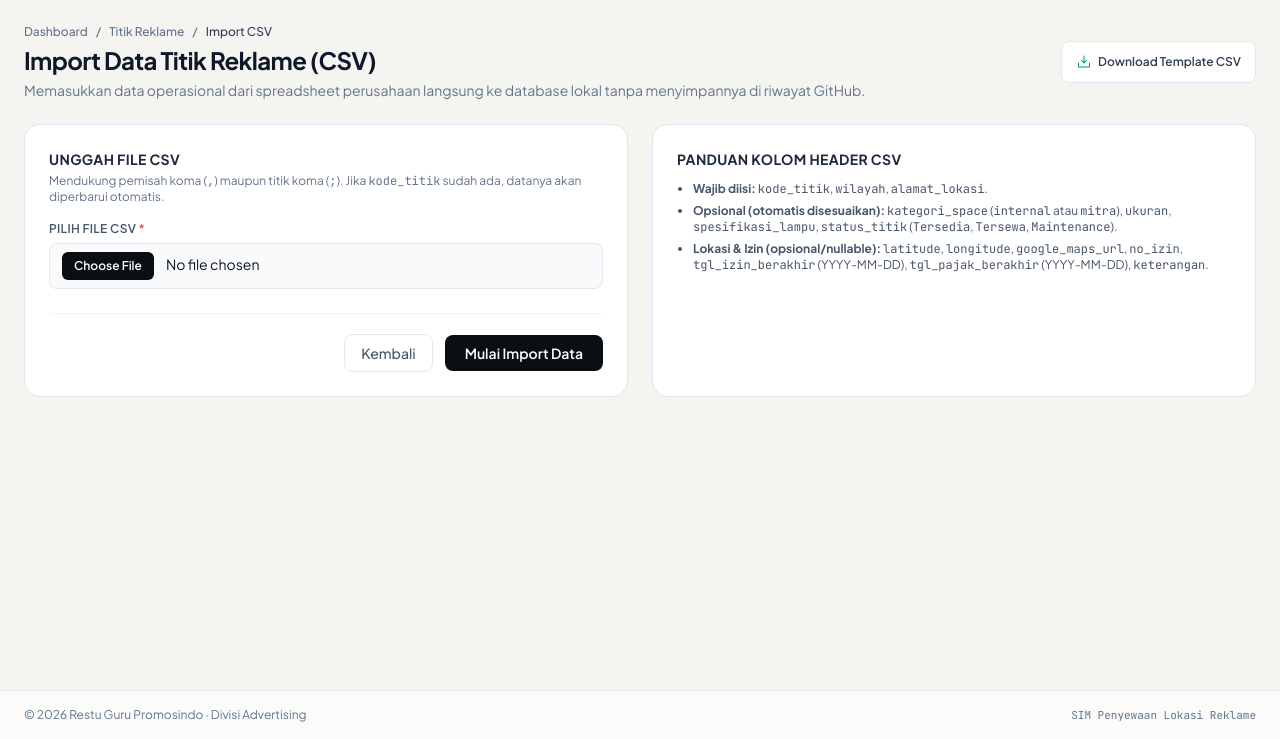
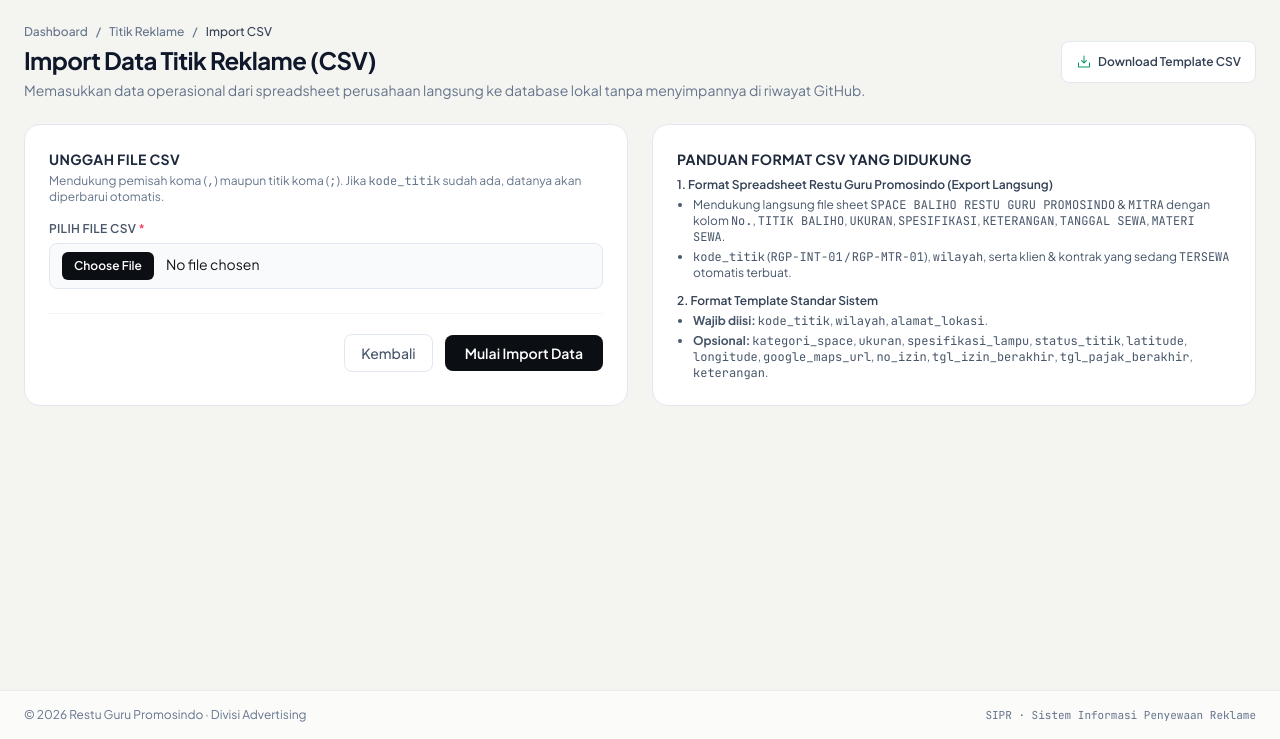
Before and after one commit to RizkiYanor50505/PKL-RESTU-GURU, a Laravel app: page /penyewaanreklame/titik-reklame-import in a window 1280 px wide. Shown: the part 61-800 px from the top of the page. Run offline with Laravel 12, Linux system fonts and the light colour scheme; some libraries are stand-ins or nearby versions.

Commit message:
feat(PenyewaanReklame): dukung impor langsung format sheet Restu Guru & update footer SIPR

```diff
--- a/app/Http/Controllers/PenyewaanReklame/TitikReklameController.php
+++ b/app/Http/Controllers/PenyewaanReklame/TitikReklameController.php
@@ -3,7 +3,11 @@
 namespace App\Http\Controllers\PenyewaanReklame;
 
 use App\Http\Controllers\Controller;
+use App\Http\Controllers\PenyewaanReklame\Concerns\ResolvesSessionUser;
+use App\Models\Klien;
+use App\Models\KontrakSewa;
 use App\Models\TitikReklame;
+use Carbon\Carbon;
 use Illuminate\Database\Eloquent\Builder;
 use Illuminate\Http\RedirectResponse;
 use Illuminate\Http\Request;
@@ -15,6 +19,7 @@ use Symfony\Component\HttpFoundation\StreamedResponse;
 
 class TitikReklameController extends Controller
 {
+    use ResolvesSessionUser;
     public function index(Request $request): View
     {
         $titikReklames = $this->filteredQuery($request)->orderBy('kode_titik')->get();
@@ -183,44 +188,130 @@ class TitikReklameController extends Controller
         ]);
 
         $path = $request->file('file_csv')->getRealPath();
-        $probe = fopen($path, 'r');
-        $firstLine = $probe ? (fgets($probe) ?: '') : '';
-        if ($probe) {
-            fclose($probe);
-        }
-        $delimiter = substr_count($firstLine, ';') > substr_count($firstLine, ',') ? ';' : ',';
+        $delimiter = $this->detectCsvDelimiter($path);
+        $rows = $this->readCsvRows($path, $delimiter);
 
-        $handle = fopen($path, 'r');
-        $rawHeaders = fgetcsv($handle, 0, $delimiter);
-        if (! $rawHeaders) {
-            fclose($handle);
-
-            return back()->with('error', 'File CSV kosong atau format header tidak terbaca.');
+        if ($rows === []) {
+            return back()->with('error', 'File CSV kosong atau tidak terbaca.');
         }
 
-        $headers = array_map(function (?string $col): string {
-            $clean = preg_replace('/^\xEF\xBB\xBF/', '', (string) $col);
+        $firstHeaders = $this->normalizeCsvHeaders($rows[0]);
+        $isStandardFormat = in_array('kode_titik', $firstHeaders, true)
+            && in_array('wilayah', $firstHeaders, true)
+            && in_array('alamat_lokasi', $firstHeaders, true);
 
-            return strtolower(trim($clean));
-        }, $rawHeaders);
-
-        if (! in_array('kode_titik', $headers, true) || ! in_array('wilayah', $headers, true) || ! in_array('alamat_lokasi', $headers, true)) {
-            fclose($handle);
-
-            return back()->with('error', 'Header CSV wajib memiliki kolom kode_titik, wilayah, dan alamat_lokasi.');
+        if ($isStandardFormat) {
+            $result = $this->importStandardCsvRows($rows, $firstHeaders);
+        } elseif ($this->looksLikeRestuGuruSheet($rows)) {
+            $result = $this->importRestuGuruSheetRows($rows);
+        } else {
+            return back()->with(
+                'error',
+                'Format CSV belum sesuai. Gunakan header template (kode_titik, wilayah, alamat_lokasi) atau format spreadsheet Space Baliho Restu Guru (kolom TITIK BALIHO & UKURAN).'
+            );
         }
 
+        $message = "Berhasil mengimpor {$result['titik']} data titik reklame dari file CSV.";
+        if ($result['kontrak'] > 0) {
+            $message .= " ({$result['kontrak']} kontrak sewa & data klien otomatis dicatat).";
+        }
+
+        return redirect()
+            ->route('penyewaanreklame.titik-reklame.index')
+            ->with('success', $message);
+    }
+
+    private function detectCsvDelimiter(string $path): string
+    {
+        $probe = fopen($path, 'r');
+        if (! $probe) {
+            return ',';
+        }
+
+        $sample = '';
+        while (($line = fgets($probe)) !== false) {
+            if (trim($line) !== '') {
+                $sample = $line;
+                break;
+            }
+        }
+        fclose($probe);
+
+        return substr_count($sample, ';') > substr_count($sample, ',') ? ';' : ',';
+    }
+
+    /**
+     * @return list<list<string>>
+     */
+    private function readCsvRows(string $path, string $delimiter): array
+    {
+        $handle = fopen($path, 'r');
+        if (! $handle) {
+            return [];
+        }
+
+        $rows = [];
+        while (($row = fgetcsv($handle, 0, $delimiter, '"', '\\')) !== false) {
+            $cleaned = array_map(function (?string $cell): string {
+                $noBom = preg_replace('/^\xEF\xBB\xBF/', '', (string) $cell);
+
+                return trim((string) $noBom);
+            }, $row);
+
+            if (count(array_filter($cleaned, fn (string $v): bool => $v !== '')) === 0) {
+                continue;
+            }
+
+            $rows[] = $cleaned;
+        }
+        fclose($handle);
+
+        return $rows;
+    }
+
+    /**
+     * @param list<string> $rawHeaders
+     * @return list<string>
+     */
+    private function normalizeCsvHeaders(array $rawHeaders): array
+    {
+        return array_map(function (string $col): string {
+            $normalized = strtolower(trim($col));
+            $normalized = preg_replace('/[^a-z0-9]+/', '_', $normalized) ?? $normalized;
+
+            return trim($normalized, '_');
+        }, $rawHeaders);
+    }
+
+    /**
+     * @param list<list<string>> $rows
+     */
+    private function looksLikeRestuGuruSheet(array $rows): bool
+    {
+        foreach ($rows as $row) {
+            $headers = $this->normalizeCsvHeaders($row);
+            if (in_array('titik_baliho', $headers, true) && in_array('ukuran', $headers, true)) {
+                return true;
+            }
+        }
+
+        return false;
+    }
+
+    /**
+     * @param list<list<string>> $rows
+     * @param list<string> $headers
+     * @return array{titik: int, kontrak: int}
+     */
+    private function importStandardCsvRows(array $rows, array $headers): array
+    {
         $imported = 0;
 
-        DB::transaction(function () use ($handle, $delimiter, $headers, &$imported): void {
-            while (($row = fgetcsv($handle, 0, $delimiter)) !== false) {
-                if (count(array_filter($row, fn ($v) => trim((string) $v) !== '')) === 0) {
-                    continue;
-                }
-
+        DB::transaction(function () use ($rows, $headers, &$imported): void {
+            foreach (array_slice($rows, 1) as $row) {
                 $assoc = [];
                 foreach ($headers as $idx => $key) {
-                    $assoc[$key] = isset($row[$idx]) ? trim((string) $row[$idx]) : null;
+                    $assoc[$key] = $row[$idx] ?? null;
                 }
 
                 $kode = $assoc['kode_titik'] ?? '';
@@ -231,13 +322,6 @@ class TitikReklameController extends Controller
                 $rawSpace = strtolower($assoc['kategori_space'] ?? 'internal');
                 $kategoriSpace = str_contains($rawSpace, 'mitra') ? 'mitra' : 'internal';
 
-                $rawStatus = strtolower($assoc['status_titik'] ?? 'tersedia');
-                $statusTitik = match (true) {
-                    str_contains($rawStatus, 'sewa') => 'Tersewa',
-                    str_contains($rawStatus, 'maint') => 'Maintenance',
-                    default => 'Tersedia',
-                };
-
                 TitikReklame::updateOrCreate(
                     ['kode_titik' => $kode],
                     [
@@ -246,7 +330,7 @@ class TitikReklameController extends Controller
                         'alamat_lokasi' => $assoc['alamat_lokasi'],
                         'ukuran' => ($assoc['ukuran'] ?? '') !== '' ? $assoc['ukuran'] : '-',
                         'spesifikasi_lampu' => ($assoc['spesifikasi_lampu'] ?? '') !== '' ? $assoc['spesifikasi_lampu'] : null,
-                        'status_titik' => $statusTitik,
+                        'status_titik' => $this->normalizeStatusTitik($assoc['status_titik'] ?? 'tersedia'),
                         'latitude' => is_numeric($assoc['latitude'] ?? null) ? (float) $assoc['latitude'] : null,
                         'longitude' => is_numeric($assoc['longitude'] ?? null) ? (float) $assoc['longitude'] : null,
                         'google_maps_url' => ($assoc['google_maps_url'] ?? '') !== '' ? $assoc['google_maps_url'] : null,
@@ -261,11 +345,222 @@ class TitikReklameController extends Controller
             }
         });
 
-        fclose($handle);
+        return ['titik' => $imported, 'kontrak' => 0];
+    }
 
-        return redirect()
-            ->route('penyewaanreklame.titik-reklame.index')
-            ->with('success', "Berhasil mengimpor {$imported} data titik reklame dari file CSV.");
+    /**
+     * Impor format spreadsheet operasional Restu Guru Promosindo (Internal & Mitra).
+     *
+     * @param list<list<string>> $rows
+     * @return array{titik: int, kontrak: int}
+     */
+    private function importRestuGuruSheetRows(array $rows): array
+    {
+        $imported = 0;
+        $kontrakCount = 0;
+        $kategoriSpace = 'internal';
+        $activeHeaders = null;
+        $sequenceBySpace = ['internal' => 0, 'mitra' => 0];
+        $userId = $this->resolveSessionUserId();
+
+        DB::transaction(function () use (
+            $rows,
+            &$imported,
+            &$kontrakCount,
+            &$kategoriSpace,
+            &$activeHeaders,
+            &$sequenceBySpace,
+            $userId
+        ): void {
+            foreach ($rows as $row) {
+                $rowText = strtolower(implode(' ', array_filter($row, fn (string $v): bool => $v !== '')));
+                if (str_contains($rowText, 'space baliho')) {
+                    $kategoriSpace = str_contains($rowText, 'mitra') ? 'mitra' : 'internal';
+                    continue;
+                }
+
+                $normalized = $this->normalizeCsvHeaders($row);
+                if (in_array('titik_baliho', $normalized, true) && in_array('ukuran', $normalized, true)) {
+                    $activeHeaders = $normalized;
+                    continue;
+                }
+
+                if ($activeHeaders === null) {
+                    continue;
+                }
+
+                $assoc = [];
+                foreach ($activeHeaders as $idx => $key) {
+                    if ($key !== '') {
+                        $assoc[$key] = $row[$idx] ?? '';
+                    }
+                }
+
+                $alamat = $assoc['titik_baliho'] ?? ($assoc['alamat_lokasi'] ?? '');
+                if ($alamat === '') {
+                    continue;
+                }
+
+                $sequenceBySpace[$kategoriSpace]++;
+                $rawNo = $assoc['no'] ?? '';
+                $nomorUrut = ctype_digit($rawNo) ? (int) $rawNo : $sequenceBySpace[$kategoriSpace];
+                $kode = ($assoc['kode_titik'] ?? '') !== ''
+                    ? substr($assoc['kode_titik'], 0, 30)
+                    : sprintf('%s-%02d', $kategoriSpace === 'mitra' ? 'RGP-MTR' : 'RGP-INT', $nomorUrut);
+
+                $statusTitik = $this->normalizeStatusTitik($assoc['status_titik'] ?? ($assoc['keterangan'] ?? 'ready'));
+                $wilayah = ($assoc['wilayah'] ?? '') !== ''
+                    ? $assoc['wilayah']
+                    : $this->inferWilayahFromAlamat($alamat);
+                $spesifikasi = $assoc['spesifikasi_lampu'] ?? ($assoc['spesifikasi'] ?? '');
+                $tanggalSewa = $this->cleanSpreadsheetPlaceholder($assoc['tanggal_sewa'] ?? '');
+                $materiSewa = $this->cleanSpreadsheetPlaceholder($assoc['materi_sewa'] ?? '');
+
+                $keteranganParts = array_filter([
+                    $materiSewa !== null ? "Materi: {$materiSewa}" : null,
+                    $tanggalSewa !== null ? "Periode Sewa: {$tanggalSewa}" : null,
+                ]);
+
+                $titik = TitikReklame::updateOrCreate(
+                    ['kode_titik' => $kode],
+                    [
+                        'kategori_space' => $kategoriSpace,
+                        'wilayah' => $wilayah,
+                        'alamat_lokasi' => $alamat,
+                        'ukuran' => ($assoc['ukuran'] ?? '') !== '' ? $assoc['ukuran'] : '-',
+                        'spesifikasi_lampu' => $spesifikasi !== '' ? $spesifikasi : null,
+                        'status_titik' => $statusTitik,
+                        'keterangan' => $keteranganParts !== [] ? implode(' | ', $keteranganParts) : null,
+                    ]
+                );
+
+                $imported++;
+
+                if ($statusTitik === 'Tersewa' && ($materiSewa !== null || $tanggalSewa !== null)) {
+                    $kontrakCount += $this->syncImportedRentalContract($titik, $materiSewa, $tanggalSewa, $userId);
+                }
+            }
+        });
+
+        return ['titik' => $imported, 'kontrak' => $kontrakCount];
+    }
+
+    private function normalizeStatusTitik(string $rawStatus): string
+    {
+        $status = strtolower(trim($rawStatus));
+
+        return match (true) {
+            str_contains($status, 'sewa') => 'Tersewa',
+            str_contains($status, 'maint') => 'Maintenance',
+            default => 'Tersedia',
+        };
+    }
+
+    private function cleanSpreadsheetPlaceholder(string $value): ?string
+    {
+        $trimmed = trim($value);
+
+        return ($trimmed === '' || $trimmed === '-') ? null : $trimmed;
+    }
+
+    private function inferWilayahFromAlamat(string $alamat): string
+    {
+        // Hapus keterangan arah seperti "(Arah Banjarmasin)" agar tidak salah mendeteksi kota tujuan.
+        $cleaned = preg_replace('/\(\s*arah\b[^)]*\)/i', '', $alamat) ?? $alamat;
+        $lower = strtolower($cleaned);
+
+        return match (true) {
+            str_contains($lower, 'banjarbaru') => 'Banjarbaru',
+            str_contains($lower, 'banjarmasin') => 'Banjarmasin',
+            str_contains($lower, 'gambut') => 'Kab. Banjar (Gambut)',
+            str_contains($lower, 'martapura') || str_contains($lower, 'kab. banjar') || str_contains($lower, 'kabupaten banjar') => 'Kab. Banjar (Martapura)',
+            str_contains($lower, 'tanah laut') || str_contains($lower, 'pelaihari') => 'Kab. Tanah Laut',
+            str_contains($lower, 'tanah bumbu') || str_contains($lower, 'batulicin') => 'Kab. Tanah Bumbu',
+            str_contains($lower, 'tapin') || str_contains($lower, 'rantau') => 'Kab. Tapin',
+            str_contains($lower, 'balangan') || str_contains($lower, 'batu mandi') || str_contains($lower, 'paringin') => 'Kab. Balangan',
+            str_contains($lower, 'barito kuala') || str_contains($lower, 'batola') || str_contains($lower, 'marabahan') => 'Kab. Barito Kuala',
+            default => 'Kalimantan Selatan',
+        };
+    }
+
+    private function syncImportedRentalContract(
+        TitikReklame $titik,
+        ?string $materiSewa,
+        ?string $tanggalSewa,
+        ?int $userId
+    ): int {
+        $namaKlien = $materiSewa ?? "Penyewa {$titik->kode_titik}";
+        $klien = Klien::firstOrCreate(
+            ['nama_klien' => $namaKlien],
+            [
+                'kategori_klien' => 'perusahaan',
+                'no_wa' => '-',
+            ]
+        );
+
+        [$tglMulai, $tglBerakhir] = $this->parseDateRange($tanggalSewa);
+        $durasiBulan = ($tglMulai && $tglBerakhir)
+            ? (int) max(1, min(36, round($tglMulai->diffInMonths($tglBerakhir))))
+            : 1;
+
+        KontrakSewa::updateOrCreate(
+            [
+                'titik_reklame_id' => $titik->id,
+                'no_penawaran' => "IMP-{$titik->kode_titik}",
+            ],
+            [
+                'klien_id' => $klien->id,
+                'user_id' => $userId,
+                'tgl_penawaran' => $tglMulai?->toDateString() ?? now()->toDateString(),
+                'tgl_acc' => $tglMulai?->toDateString() ?? now()->toDateString(),
+                'tgl_mulai' => $tglMulai?->toDateString(),
+                'tgl_berakhir' => $tglBerakhir?->toDateString(),
+                'durasi_bulan' => $durasiBulan,
+                'nilai_kontrak' => 0,
+                'materi_iklan' => $materiSewa,
+                'tgl_pemasangan' => $tglMulai?->toDateString(),
+                'status_kontrak' => 'aktif',
+                'status_perpanjangan' => 'belum_konfirmasi',
+                'status_materi' => 'terpasang',
+                'catatan' => 'Diimpor otomatis dari spreadsheet daftar baliho.',
+            ]
+        );
+
+        return 1;
+    }
+
+    /**
+     * @return array{0: ?Carbon, 1: ?Carbon}
+     */
+    private function parseDateRange(?string $range): array
+    {
+        if ($range === null) {
+            return [null, null];
+        }
+
+        $parts = preg_split('/\s+s\/?d\s+|\s+to\s+/i', $range) ?: [];
+        $start = $this->parseIndoDate($parts[0] ?? null);
+        $end = $this->parseIndoDate($parts[1] ?? null);
+
+        return [$start, $end];
+    }
+
+    private function parseIndoDate(?string $value): ?Carbon
+    {
+        $trimmed = trim((string) $value);
+        if ($trimmed === '' || $trimmed === '-') {
+            return null;
+        }
+
+        foreach (['!d/m/Y', '!d-m-Y', '!Y-m-d'] as $format) {
+            try {
+                return Carbon::createFromFormat($format, $trimmed);
+            } catch (\Throwable) {
+                // Coba format berikutnya.
+            }
+        }
+
+        return null;
     }
 
     private function parseNullableDate(?string $value): ?string
@@ -276,7 +571,7 @@ class TitikReklameController extends Controller
         }
 
         try {
-            return \Carbon\Carbon::parse($trimmed)->format('Y-m-d');
+            return Carbon::parse($trimmed)->format('Y-m-d');
         } catch (\Throwable) {
             return null;
         }
--- a/resources/views/penyewaanreklame/layouts/app.blade.php
+++ b/resources/views/penyewaanreklame/layouts/app.blade.php
@@ -145,7 +145,7 @@
     <footer class="border-t border-slate-200/80 bg-white/70 py-4">
         <div class="mx-auto flex max-w-7xl flex-col items-center justify-between gap-2 px-4 text-xs text-slate-500 sm:flex-row sm:px-6">
             <span>&copy; {{ date('Y') }} Restu Guru Promosindo &middot; Divisi Advertising</span>
-            <span class="font-mono text-[11px]">SIM Penyewaan Lokasi Reklame</span>
+            <span class="font-mono text-[11px]">SIPR &middot; Sistem Informasi Penyewaan Reklame</span>
         </div>
     </footer>
 
--- a/resources/views/penyewaanreklame/titik_reklame/import.blade.php
+++ b/resources/views/penyewaanreklame/titik_reklame/import.blade.php
@@ -70,11 +70,16 @@
         </form>
 
         <div class="rounded-2xl border border-slate-200 bg-white p-6 text-xs text-slate-600">
-            <h2 class="text-sm font-bold uppercase tracking-wide text-slate-800">Panduan Kolom Header CSV</h2>
-            <ul class="mt-3 space-y-1.5 list-disc pl-4">
+            <h2 class="text-sm font-bold uppercase tracking-wide text-slate-800">Panduan Format CSV yang Didukung</h2>
+            <p class="mt-2 font-semibold text-slate-700">1. Format Spreadsheet Restu Guru Promosindo (Export Langsung)</p>
+            <ul class="mt-1 space-y-1 list-disc pl-4">
+                <li>Mendukung langsung file sheet <code>SPACE BALIHO RESTU GURU PROMOSINDO</code> &amp; <code>MITRA</code> dengan kolom <code>No.</code>, <code>TITIK BALIHO</code>, <code>UKURAN</code>, <code>SPESIFIKASI</code>, <code>KETERANGAN</code>, <code>TANGGAL SEWA</code>, <code>MATERI SEWA</code>.</li>
+                <li><code>kode_titik</code> (<code>RGP-INT-01</code> / <code>RGP-MTR-01</code>), <code>wilayah</code>, serta klien &amp; kontrak yang sedang <code>TERSEWA</code> otomatis terbuat.</li>
+            </ul>
+            <p class="mt-3 font-semibold text-slate-700">2. Format Template Standar Sistem</p>
+            <ul class="mt-1 space-y-1 list-disc pl-4">
                 <li><strong>Wajib diisi:</strong> <code>kode_titik</code>, <code>wilayah</code>, <code>alamat_lokasi</code>.</li>
-                <li><strong>Opsional (otomatis disesuaikan):</strong> <code>kategori_space</code> (<code>internal</code> atau <code>mitra</code>), <code>ukuran</code>, <code>spesifikasi_lampu</code>, <code>status_titik</code> (<code>Tersedia</code>, <code>Tersewa</code>, <code>Maintenance</code>).</li>
-                <li><strong>Lokasi &amp; Izin (opsional/nullable):</strong> <code>latitude</code>, <code>longitude</code>, <code>google_maps_url</code>, <code>no_izin</code>, <code>tgl_izin_berakhir</code> (YYYY-MM-DD), <code>tgl_pajak_berakhir</code> (YYYY-MM-DD), <code>keterangan</code>.</li>
+                <li><strong>Opsional:</strong> <code>kategori_space</code>, <code>ukuran</code>, <code>spesifikasi_lampu</code>, <code>status_titik</code>, <code>latitude</code>, <code>longitude</code>, <code>google_maps_url</code>, <code>no_izin</code>, <code>tgl_izin_berakhir</code>, <code>tgl_pajak_berakhir</code>, <code>keterangan</code>.</li>
             </ul>
         </div>
     </div>
```
